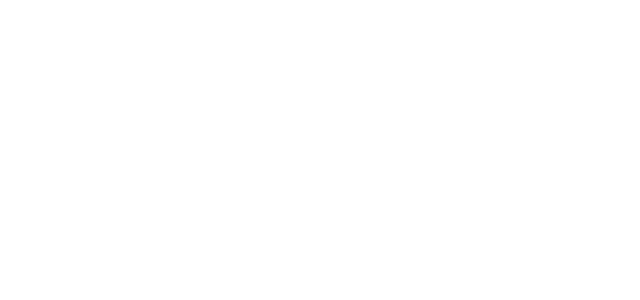
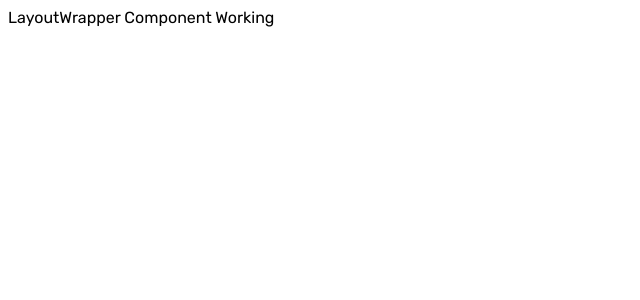
Before and after one commit to Mahmoud-Ashraf/currency-converter, a React (Create React App) app: page /home in a window 1280 px wide. Shown: the top 300 px of the page, without its empty margins (0-640 px from the left). Built offline with nearby package versions, Linux system fonts and the light colour scheme.

Commit message:
add router

```diff
--- a/package.json
+++ b/package.json
@@ -8,6 +8,7 @@
     "@testing-library/user-event": "^13.5.0",
     "react": "^18.2.0",
     "react-dom": "^18.2.0",
+    "react-router-dom": "^6.15.0",
     "react-scripts": "5.0.1",
     "sass": "^1.66.1",
     "web-vitals": "^2.1.4"
--- a/src/App.js
+++ b/src/App.js
@@ -1,9 +1,36 @@
+import { RouterProvider, createBrowserRouter, redirect } from "react-router-dom";
+import LayoutWrapper from "./UI/LayoutWrapper/LayoutWrapper";
+import Home from "./Views/Home/Home";
+import CurrencyDetails from "./Views/CurrencyDetails/CurrencyDetails";
 
 function App() {
+  const router = createBrowserRouter([
+    {
+      path: "/",
+      element: <LayoutWrapper />,
+      children: [
+        {
+          path: '/',
+          loader: () => redirect("/home")
+        },
+        {
+          path: '/home',
+          element: <Home />
+        },
+
+        {
+          path: '/details',
+          element: <CurrencyDetails />,
+        },
+      ],
+    },
+    {
+      path: "*",
+      loader: () => redirect("/home")
+    },
+  ]);
   return (
-    <div className="App">
-
-    </div>
+    <RouterProvider router={router} />
   );
 }
 
--- /dev/null
+++ b/src/UI/LayoutWrapper/LayoutWrapper.js
@@ -0,0 +1,6 @@
+const LayoutWrapper = () => {
+    return (
+        <div> LayoutWrapper Component Working </div>
+    )
+}
+export default LayoutWrapper;
```
Also changed, not shown: 1 other file (tests, documents, lock files or other folders).
